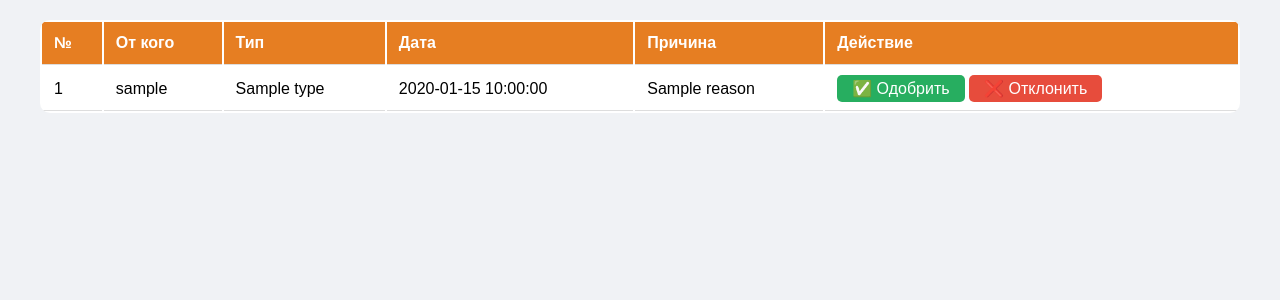
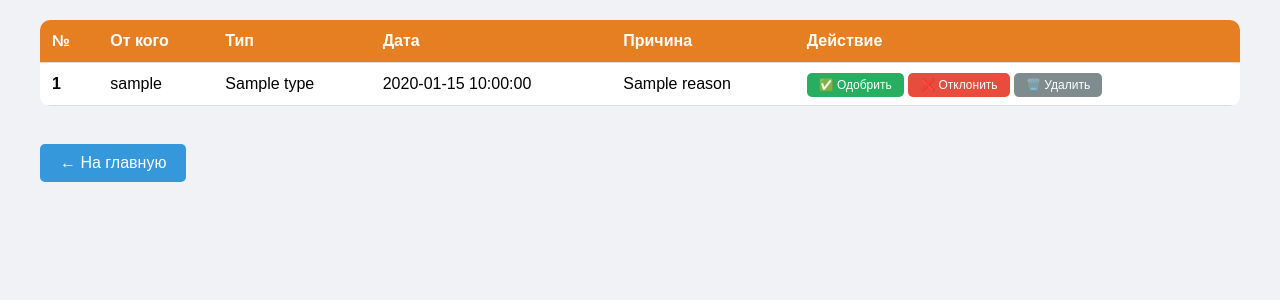
Before and after one commit to Nxpert678/school-docs, a Flask app: template templates/pending.html in a window 1280 px wide. Shown: the part 69-369 px from the top of the page. Run offline with Flask 3, Linux system fonts and the light colour scheme; the template is opened without the code that fills it: most values are stand-ins (such as "Sample title", 1, 10 or a date in 2020).

Commit message:
Update pending.html

```diff
--- a/templates/pending.html
+++ b/templates/pending.html
@@ -6,12 +6,14 @@
         body { font-family: Arial; background: #f0f2f5; margin: 0; padding: 20px; }
         .container { max-width: 1200px; margin: 0 auto; }
         .header { background: #2c3e50; color: white; padding: 15px; border-radius: 10px; margin-bottom: 20px; }
-        table { width: 100%; background: white; border-radius: 10px; overflow: hidden; }
+        table { width: 100%; background: white; border-collapse: collapse; border-radius: 10px; overflow: hidden; }
         th, td { padding: 12px; text-align: left; border-bottom: 1px solid #ddd; }
         th { background: #e67e22; color: white; }
-        .btn-approve { background: #27ae60; color: white; padding: 5px 15px; text-decoration: none; border-radius: 5px; }
-        .btn-reject { background: #e74c3c; color: white; padding: 5px 15px; text-decoration: none; border-radius: 5px; }
-        .back { display: inline-block; margin-top: 20px; color: #3498db; text-decoration: none; }
+        .btn-approve { background: #27ae60; color: white; padding: 5px 12px; text-decoration: none; border-radius: 5px; font-size: 12px; }
+        .btn-reject { background: #e74c3c; color: white; padding: 5px 12px; text-decoration: none; border-radius: 5px; font-size: 12px; }
+        .btn-delete { background: #7f8c8d; color: white; padding: 5px 12px; text-decoration: none; border-radius: 5px; font-size: 12px; }
+        .btn-delete:hover { background: #34495e; }
+        .back { display: inline-block; margin-top: 20px; background: #3498db; color: white; padding: 10px 20px; text-decoration: none; border-radius: 5px; }
     </style>
 </head>
 <body>
@@ -21,7 +23,9 @@
             <a href="/dashboard" style="float:right; color:white;">← На главную</a>
         </div>
 
+        {% if applications %}
             <table>
+                <thead>
                     <tr>
                         <th>№</th>
                         <th>От кого</th>
@@ -30,9 +34,11 @@
                         <th>Причина</th>
                         <th>Действие</th>
                     </tr>
+                </thead>
+                <tbody>
                     {% for app in applications %}
                     <tr>
-                <td>{{ app.number }}</td>
+                        <td><strong>{{ app.number }}</strong></td>
                         <td>{{ app.user_name }}</td>
                         <td>{{ app.type }}</td>
                         <td>{{ app.date }}</td>
@@ -40,10 +46,18 @@
                         <td>
                             <a href="/approve/{{ app.number }}" class="btn-approve" onclick="return confirm('Одобрить?')">✅ Одобрить</a>
                             <a href="/reject/{{ app.number }}" class="btn-reject">❌ Отклонить</a>
+                            <a href="/delete/{{ app.number }}" class="btn-delete" onclick="return confirm('Удалить заявление {{ app.number }}?')">🗑️ Удалить</a>
                         </td>
                     </tr>
                     {% endfor %}
+                </tbody>
             </table>
+        {% else %}
+            <p style="text-align:center; padding:40px;">📭 Нет заявлений на согласовании</p>
+        {% endif %}
+
+        <br>
+        <a href="/dashboard" class="back">← На главную</a>
     </div>
 </body>
 </html>
```
Lines whose indentation alone changed are shown as unchanged.
